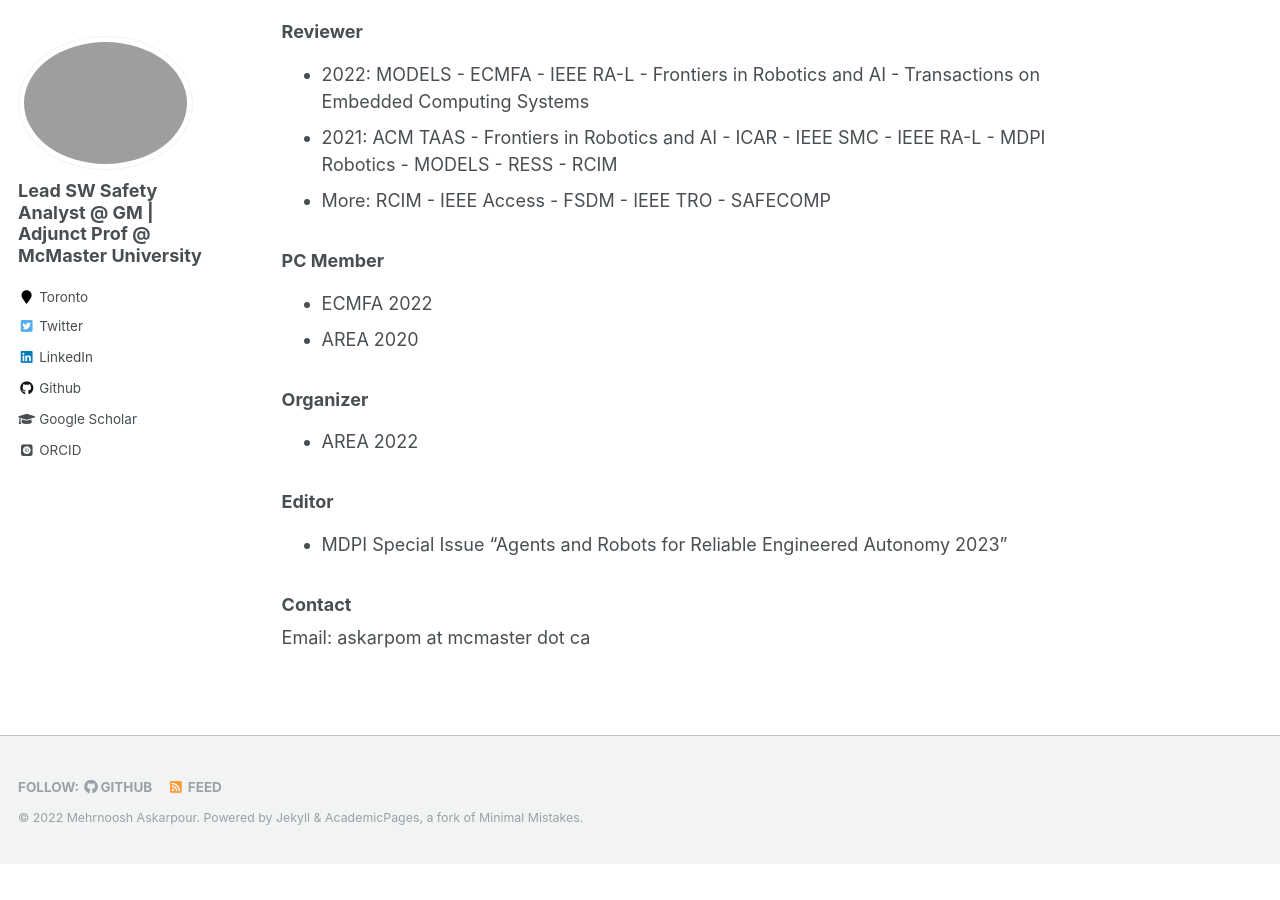
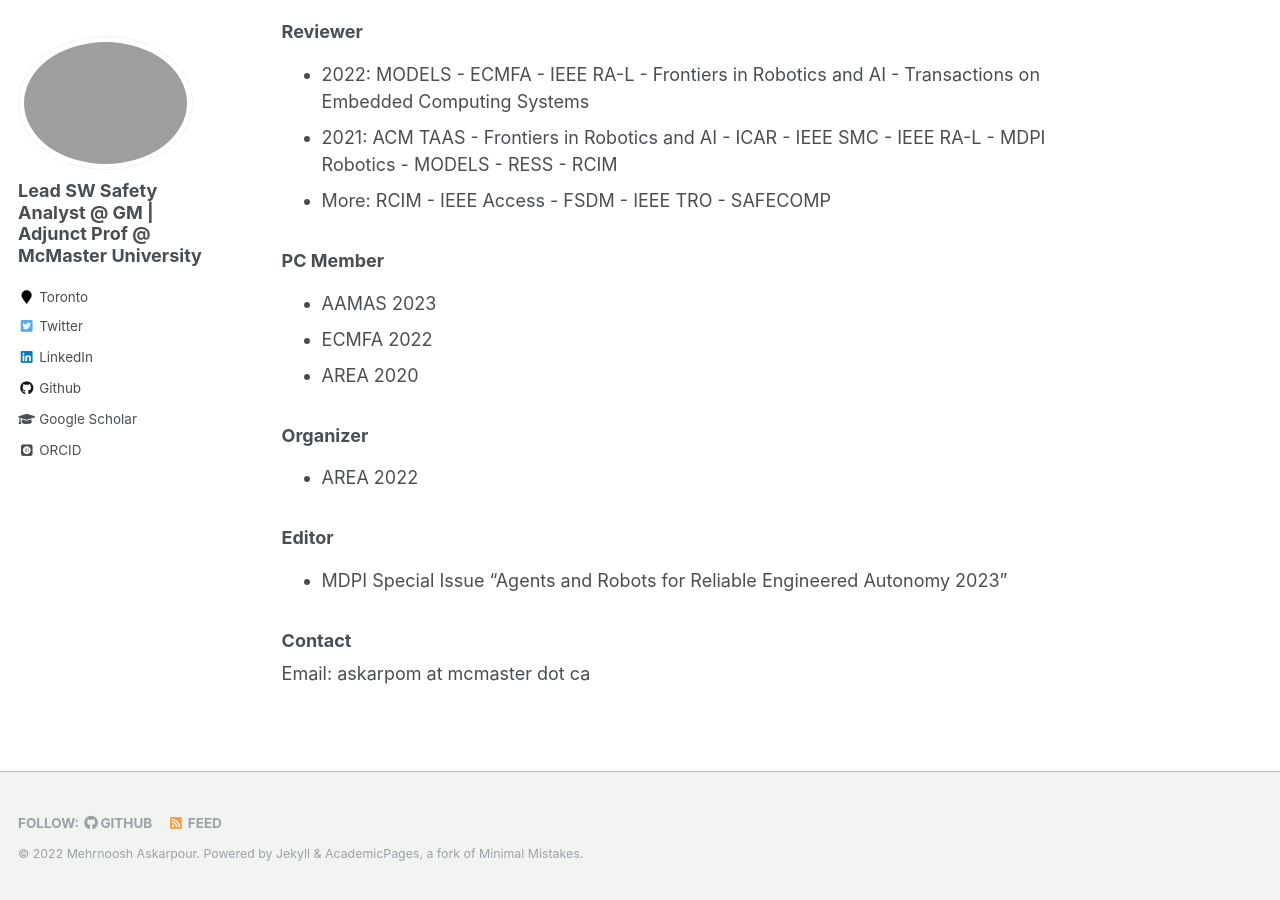
Before and after one commit to Askarpour/askarpour.github.io, a Jekyll site: the page built from _pages/about.md, in a window 1280 px wide and 900 px high, scrolled down 1574 px. Built offline with Jekyll 4.4.1, drawn with Linux system fonts in a browser that asks for light colours; some web fonts are replaced; before the commit the page ends 2438 px from its top, so only the background shows below that.

Commit message:
Update about.md

```diff
--- a/_pages/about.md
+++ b/_pages/about.md
@@ -61,8 +61,10 @@ My research interests are formal verification, model-based safety analysis and a
 
 <h3>PC Member</h3>
 
+ * AAMAS 2023
  * ECMFA 2022
  * AREA 2020
+
 
 <h3>Organizer</h3>
  * AREA 2022
```
